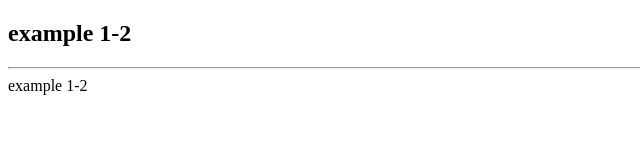
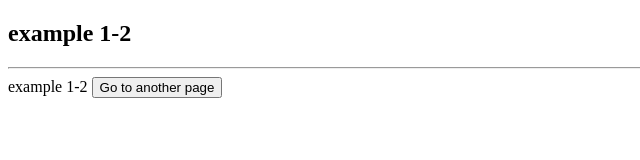
Before and after one commit to eheee/web1, a plain HTML site: page index.html in a window 1280 px wide. Shown: the whole page, without its empty margins (0-640 px from the left). Drawn offline with Linux system fonts and the light colour scheme.

Commit message:
Update index.html

```diff
--- a/index.html
+++ b/index.html
@@ -8,4 +8,5 @@
         <HR>
         example 1-2
     </body>
+   <input type="button" value="Go to another page" onClick="window.open('https://github.com/eheee/web1/index2.html')">
 </html>
```
